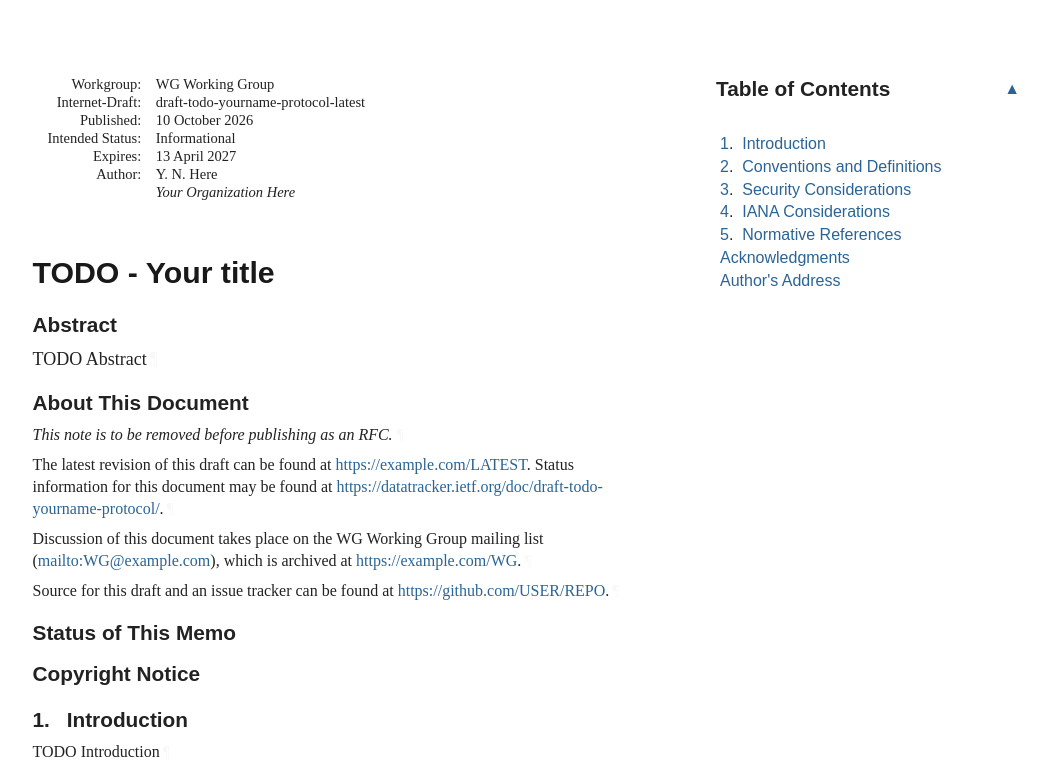
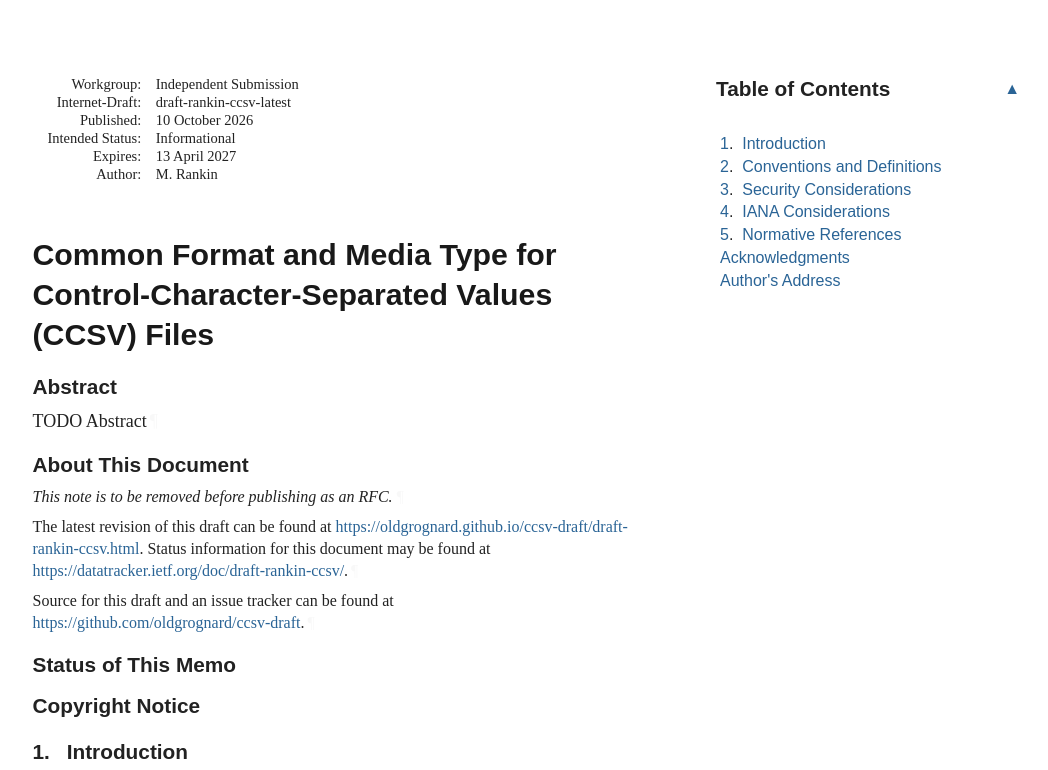
Before and after one commit to oldgrognard/ccsv-draft, a plain HTML site: page draft-rankin-ccsv.html in a window 1280 px wide. Shown: the top 770 px of the page, without its empty margins (92-1140 px from the left). Drawn offline with Linux system fonts and the light colour scheme; a web font is replaced by a local one.

Commit message:
Script updating gh-pages from 138780e. [ci skip]

```diff
--- a/draft-todo-yourname-protocol.html
+++ b/draft-rankin-ccsv.html
@@ -4,16 +4,16 @@
 <meta charset="utf-8">
 <meta content="Common,Latin" name="scripts">
 <meta content="initial-scale=1.0" name="viewport">
-<title>TODO - Your title</title>
-<meta content="Your Name Here" name="author">
+<title>Common Format and Media Type for Control-Character-Separated Values (CCSV) Files</title>
+<meta content="Mike Rankin" name="author">
 <meta content="
        TODO Abstract
     " name="description">
 <meta content="xml2rfc 3.34.1" name="generator">
-<meta content="next generation" name="keyword">
-<meta content="unicorn" name="keyword">
-<meta content="AI-native" name="keyword">
-<meta content="draft-todo-yourname-protocol-latest" name="ietf.draft">
+<meta content="CCSV" name="keyword">
+<meta content="media type" name="keyword">
+<meta content="tabular data" name="keyword">
+<meta content="draft-rankin-ccsv-latest" name="ietf.draft">
 <!-- Generator version information:
   xml2rfc 3.34.1
     Python 3.14.8
@@ -29,7 +29,7 @@
     requests 2.33.1
     wcwidth 0.9.1
 -->
-<link href="draft-todo-yourname-protocol.xml" rel="alternate" type="application/rfc+xml">
+<link href="draft-rankin-ccsv.xml" rel="alternate" type="application/rfc+xml">
 <link href="#copyright" rel="license">
 <style type="text/css">@font-face {
   font-family: 'Lora';
@@ -1042,11 +1042,11 @@ svg {
 <table class="ears">
 <thead><tr>
 <td class="left">Internet-Draft</td>
-<td class="center">TODO - Abbreviation</td>
+<td class="center">CCSV File Format</td>
 <td class="right">October 2026</td>
 </tr></thead>
 <tfoot><tr>
-<td class="left">Here</td>
+<td class="left">Rankin</td>
 <td class="center">Expires 13 April 2027</td>
 <td class="right">[Page]</td>
 </tr></tfoot>
@@ -1055,9 +1055,9 @@ svg {
 <div id="internal-metadata" class="document-information">
 <dl id="identifiers">
 <dt class="label-workgroup">Workgroup:</dt>
-<dd class="workgroup">WG Working Group</dd>
+<dd class="workgroup">Independent Submission</dd>
 <dt class="label-internet-draft">Internet-Draft:</dt>
-<dd class="internet-draft">draft-todo-yourname-protocol-latest</dd>
+<dd class="internet-draft">draft-rankin-ccsv-latest</dd>
 <dt class="label-published">Published:</dt>
 <dd class="published">
 <time datetime="2026-10-10" class="published">10 October 2026</time>
@@ -1069,13 +1069,12 @@ svg {
 <dt class="label-authors">Author:</dt>
 <dd class="authors">
 <div class="author">
-      <div class="author-name">Y. N. Here</div>
-<div class="org">Your Organization Here</div>
+      <div class="author-name">M. Rankin</div>
 </div>
 </dd>
 </dl>
 </div>
-<h1 id="title">TODO - Your title</h1>
+<h1 id="title">Common Format and Media Type for Control-Character-Separated Values (CCSV) Files</h1>
 <section id="section-abstract">
       <h2 id="abstract"><a href="#abstract" class="selfRef">Abstract</a></h2>
 <p id="section-abstract-1">TODO Abstract<a href="#section-abstract-1" class="pilcrow">¶</a></p>
@@ -1086,14 +1085,10 @@ svg {
       </h2>
 <p id="section-note.1-1">This note is to be removed before publishing as an RFC.<a href="#section-note.1-1" class="pilcrow">¶</a></p>
 <p id="section-note.1-2">
-        The latest revision of this draft can be found at <span><a href="https://example.com/LATEST">https://example.com/LATEST</a></span>.
-        Status information for this document may be found at <span><a href="https://datatracker.ietf.org/doc/draft-todo-yourname-protocol/">https://datatracker.ietf.org/doc/draft-todo-yourname-protocol/</a></span>.<a href="#section-note.1-2" class="pilcrow">¶</a></p>
-<p id="section-note.1-3">
-        Discussion of this document takes place on the
-        WG Working Group mailing list (<span><a href="mailto:WG@example.com">mailto:WG@example.com</a></span>),
-        which is archived at <span><a href="https://example.com/WG">https://example.com/WG</a></span>.<a href="#section-note.1-3" class="pilcrow">¶</a></p>
-<p id="section-note.1-4">Source for this draft and an issue tracker can be found at
-        <span><a href="https://github.com/USER/REPO">https://github.com/USER/REPO</a></span>.<a href="#section-note.1-4" class="pilcrow">¶</a></p>
+        The latest revision of this draft can be found at <span><a href="https://oldgrognard.github.io/ccsv-draft/draft-rankin-ccsv.html">https://oldgrognard.github.io/ccsv-draft/draft-rankin-ccsv.html</a></span>.
+        Status information for this document may be found at <span><a href="https://datatracker.ietf.org/doc/draft-rankin-ccsv/">https://datatracker.ietf.org/doc/draft-rankin-ccsv/</a></span>.<a href="#section-note.1-2" class="pilcrow">¶</a></p>
+<p id="section-note.1-3">Source for this draft and an issue tracker can be found at
+        <span><a href="https://github.com/oldgrognard/ccsv-draft">https://github.com/oldgrognard/ccsv-draft</a></span>.<a href="#section-note.1-3" class="pilcrow">¶</a></p>
 </section>
 <div id="status-of-memo">
 <section id="section-boilerplate.1">
@@ -1234,11 +1229,10 @@ appear in all capitals, as shown here.<a href="#section-2-1" class="pilcrow">¶<
 <a href="#name-authors-address" class="section-name selfRef">Author's Address</a>
       </h2>
 <address class="vcard">
-        <div dir="auto" class="left"><span class="fn nameRole">Your Name Here</span></div>
-<div dir="auto" class="left"><span class="org">Your Organization Here</span></div>
+        <div dir="auto" class="left"><span class="fn nameRole">Mike Rankin</span></div>
 <div class="email">
 <span>Email:</span>
-<a href="mailto:your.email@example.com" class="email">your.email@example.com</a>
+<a href="mailto:mrankin@reactor.zone" class="email">mrankin@reactor.zone</a>
 </div>
 </address>
 </section>
```
Also changed, not shown: index.html (+4 -4 lines), draft-rankin-ccsv.txt.
